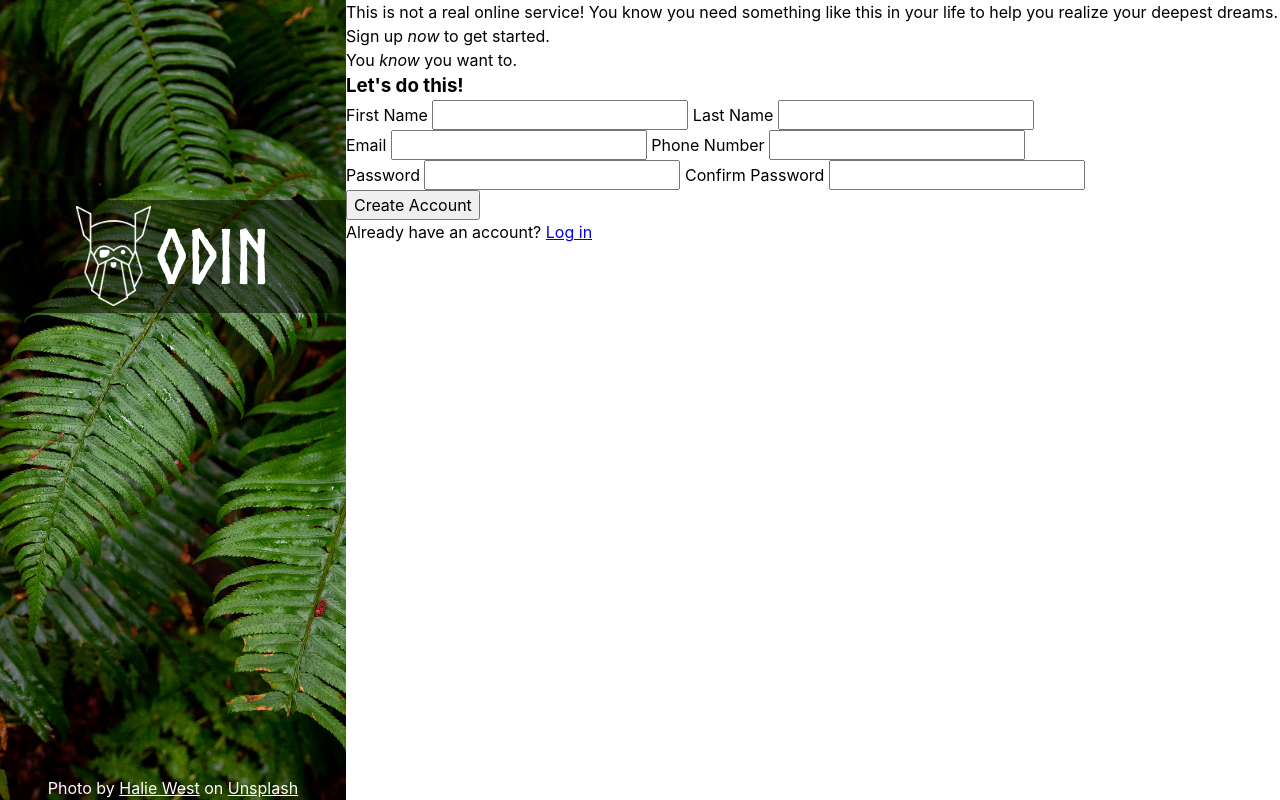
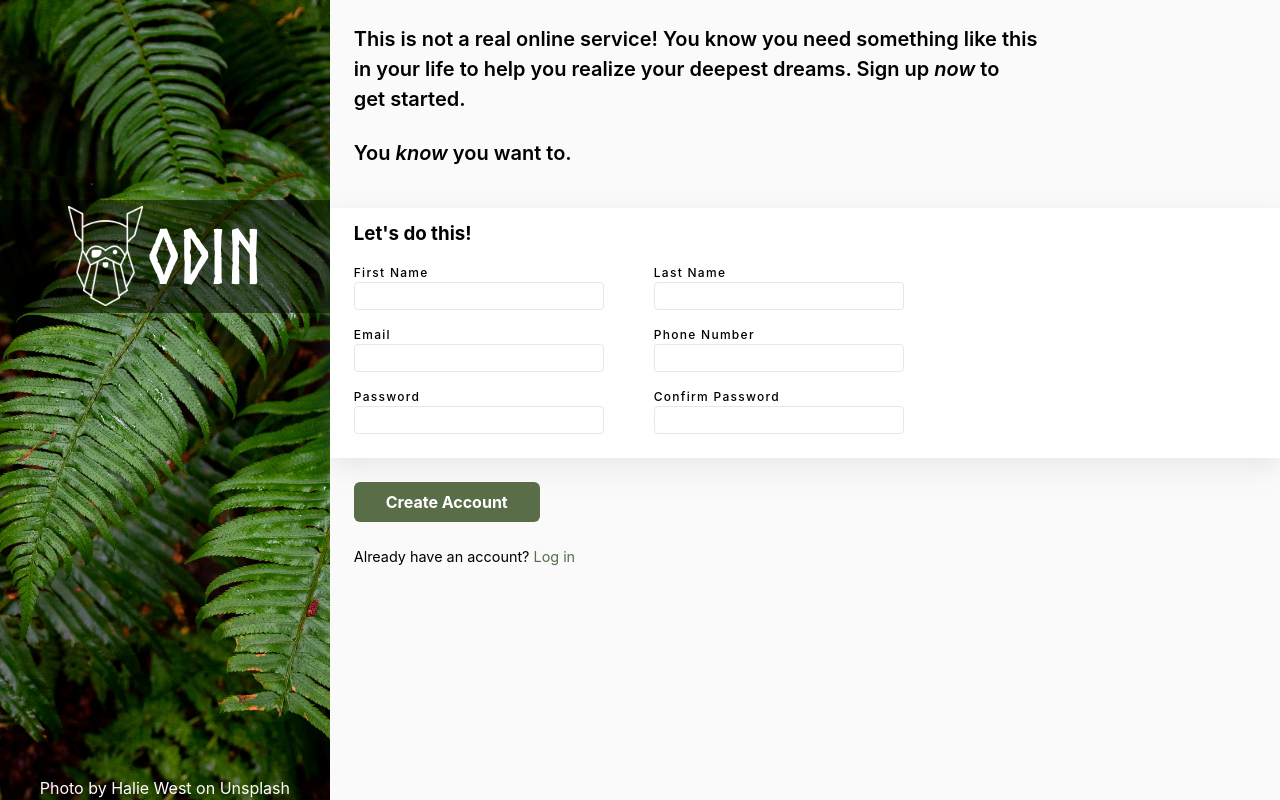
Before and after one commit to o-robison/odin-signup, a plain HTML site: page index.html in a window 1280 px wide. Drawn offline with Linux system fonts and the light colour scheme.

Commit message:
styling for main

```diff
--- a/index.html
+++ b/index.html
@@ -18,34 +18,46 @@
         </div>
     </div>
     <main>
-        <p class="headerText">This is not a real online service! You know you need something like this in your life to help you realize your deepest dreams. Sign up <em>now</em> to get started.</p>
-        <p class="headerText">You <em>know</em> you want to.</p>
+        <p class="headerText justify">This is not a real online service! You know you need something like this in your life to help you realize your deepest dreams. Sign up <em>now</em> to get started.</p>
+        <p class="headerText justify">You <em>know</em> you want to.</p>
 
         <form method="post" action="/submitSignup">
             <div id="card">
                 <h3>Let's do this!</h3>
                 <div class="row">
+                    <div class="field">
                         <label for="fname">First Name</label>
                         <input type="text" id="fname">
+                    </div>
+                    <div class="field">
                         <label for="lname">Last Name</label>
                         <input type="text" id="lname">
                     </div>
+                </div>
                 <div class="row">
+                    <div class="field">
                         <label for="mail">Email</label>
                         <input type="email" id="mail">
+                    </div>
+                    <div class="field">
                         <label for="phone">Phone Number</label>
                         <input type="tel" id="phone">
                     </div>
+                </div>
                 <div class="row">
+                    <div class="field">
                         <label for="pass">Password</label>
                         <input type="password" id="pass">
+                    </div>
+                    <div class="field">
                         <label for="confirmPass">Confirm Password</label>
                         <input type="password" id="confirmPass">
                     </div>
                 </div>
-            <button type="submit">Create Account</button>
+            </div>
+            <button type="submit" class="btnPrimary justify">Create Account</button>
         </form>
-        <p class="small">Already have an account? <a href="login.html">Log in</a></p>
+        <p class="small justify">Already have an account? <a href="login.html">Log in</a></p>
     </main>
     <script src="script.js"></script>
 </body>
--- a/style.css
+++ b/style.css
@@ -4,6 +4,12 @@
          url('fonts/norse-bold-webfont.woff') format('woff');
     font-weight: normal;
     font-style: normal;
+}
+
+:root {
+    --primary: #596d48;
+    --primaryHover: #3b4830;
+    --inputBorder: #e5e7eb;
 }
 
 body {
@@ -17,7 +23,8 @@ body {
     background-image: url("images/leaves.jpg");
     background-position: center;
     background-size: cover;
-    width: clamp(290px, 33%, 600px);
+    min-width: 290px;
+    width: 40%;
     display: flex;
     flex-direction: column;
 }
@@ -50,3 +57,83 @@ body {
 .attribution, .attribution>a {
     color: white;
 }
+
+main {
+    background-color: #fafafa;
+    display: flex;
+    flex-direction: column;
+}
+
+.headerText {
+    font-size: 20px;
+    font-weight: 600;
+    width: 75%;
+    margin-top: 24px;
+}
+
+.justify {
+    margin-left: 24px;
+}
+
+#card {
+    background-color: white;
+    box-shadow: rgba(149, 157, 165, 0.2) 0px 8px 24px;
+    padding: 12px 0 24px 24px;
+    display: flex;
+    flex-direction: column;
+    gap: 16px;
+    margin: 40px 0 24px 0;
+}
+
+input {
+    width: 250px;
+    border: 0.5px solid var(--inputBorder);
+    border-radius: 4px;
+}
+
+input:invalid {
+    border-color: red;
+}
+
+input:focus {
+    border: 1px solid rgb(5, 5, 102);
+}
+
+label {
+    font-size: 0.75rem;
+    font-weight: 500;
+    letter-spacing: 0.08rem;
+}
+
+.row {
+    display: flex;
+    gap: 50px;
+}
+
+.field {
+    display: flex;
+    flex-direction: column;
+}
+
+.btnPrimary {
+    padding: 8px 32px;
+    border-radius: 6px;
+    font-weight: 700;
+    color: white;
+    background-color: var(--primary);
+    border: none;
+    box-shadow: none;
+}
+.btnPrimary:hover {
+    background-color: var(--primaryHover);
+}
+
+.small {
+    font-size: 0.9rem;
+    margin-top: 24px;
+}
+
+a {
+    color: var(--primary);
+    text-decoration: none;
+}
```
Lines whose indentation alone changed are shown as unchanged.
